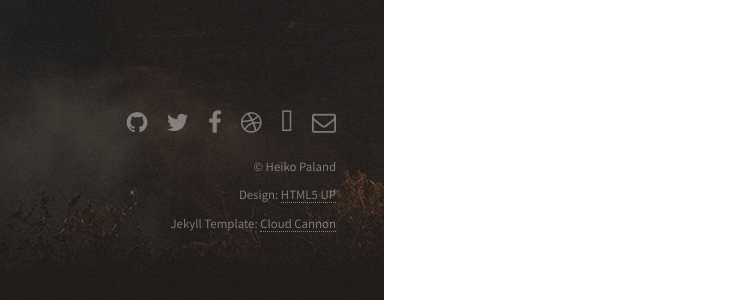
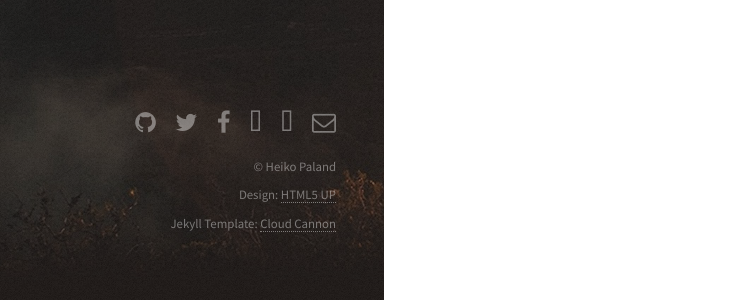
Before and after one commit to old-jekyll-templates/Strata-Jekyll-Theme, a Jekyll site: the page built from index.html, in a window 1280 px wide. Shown: the part 582-882 px from the top of the page, without its empty margins (0-734 px from the left). Built offline with Jekyll 4.4.1, drawn with Linux system fonts in a browser that asks for light colours.

Commit message:
Update default.html

```diff
--- a/_layouts/default.html
+++ b/_layouts/default.html
@@ -75,7 +75,7 @@
 
               {% if site.dribbble_username %}
               <li>
-                <a href="#" class="icon fa-dribbble">
+                <a href="#" class="icon ai-researchgate">
                   <span class="label">Dribbble</span>
                 </a>
               </li>
```
